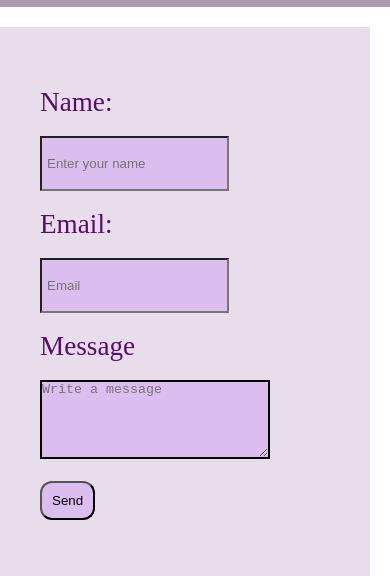
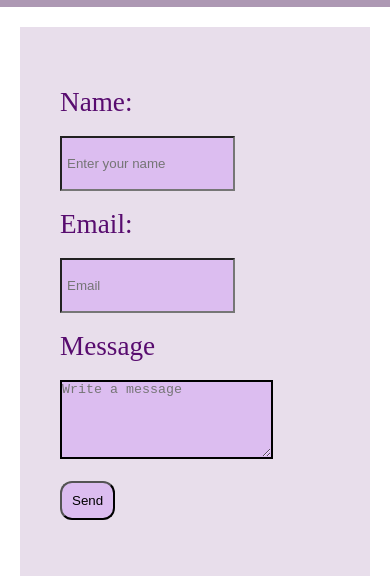
Before and after one commit to Anushka-d01/portfolio, a plain HTML site: page contact.html in a window 390 px wide. Shown: the part 268-844 px from the top of the page. Drawn offline with Linux system fonts and the light colour scheme.

Commit message:
feat:change some style

```diff
--- a/style.css
+++ b/style.css
@@ -193,7 +193,6 @@ textarea {
 
     .form-contact {
         flex-direction: column;
-        margin-left: 0;
     }
 
     .mycontact {
```
